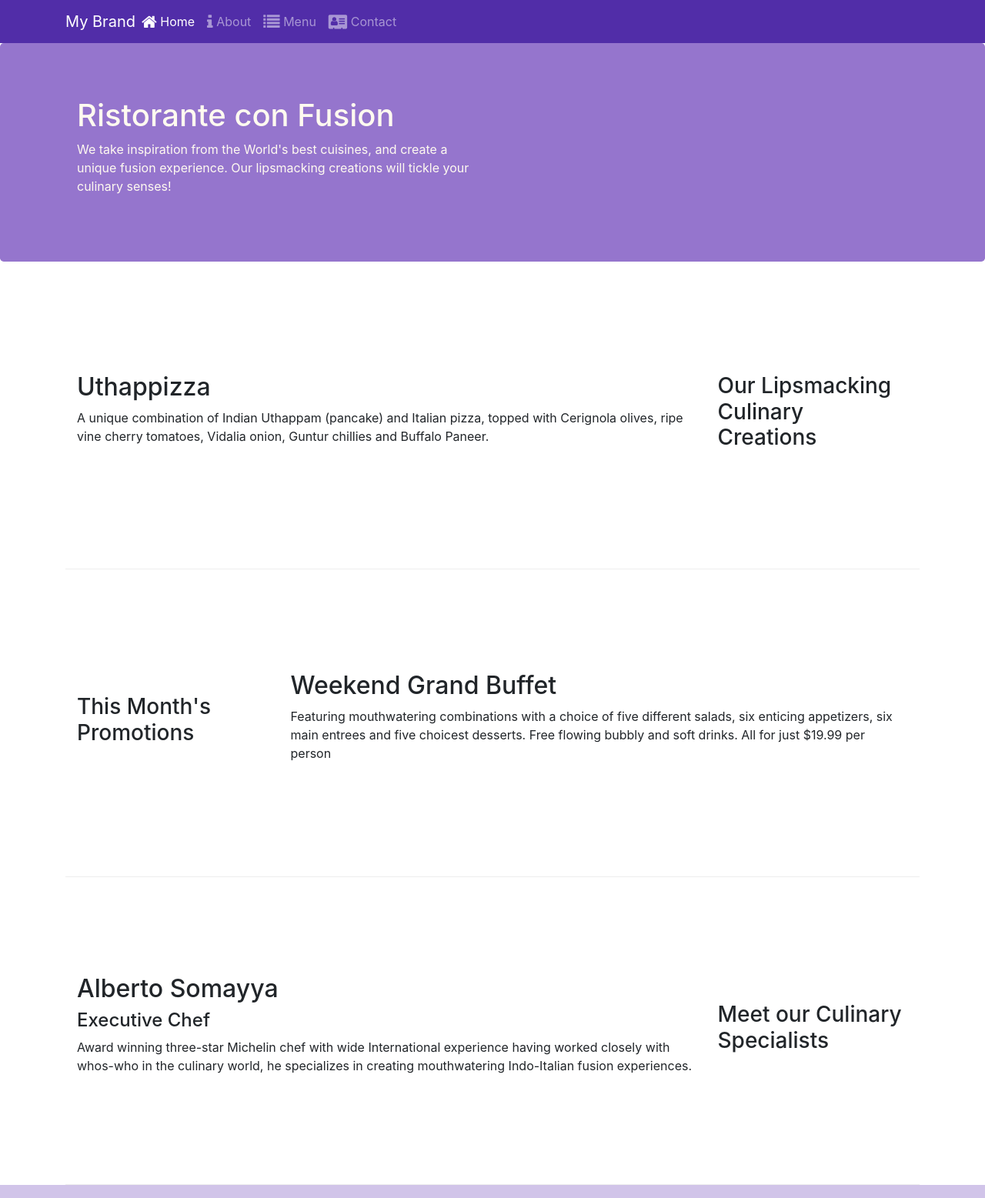
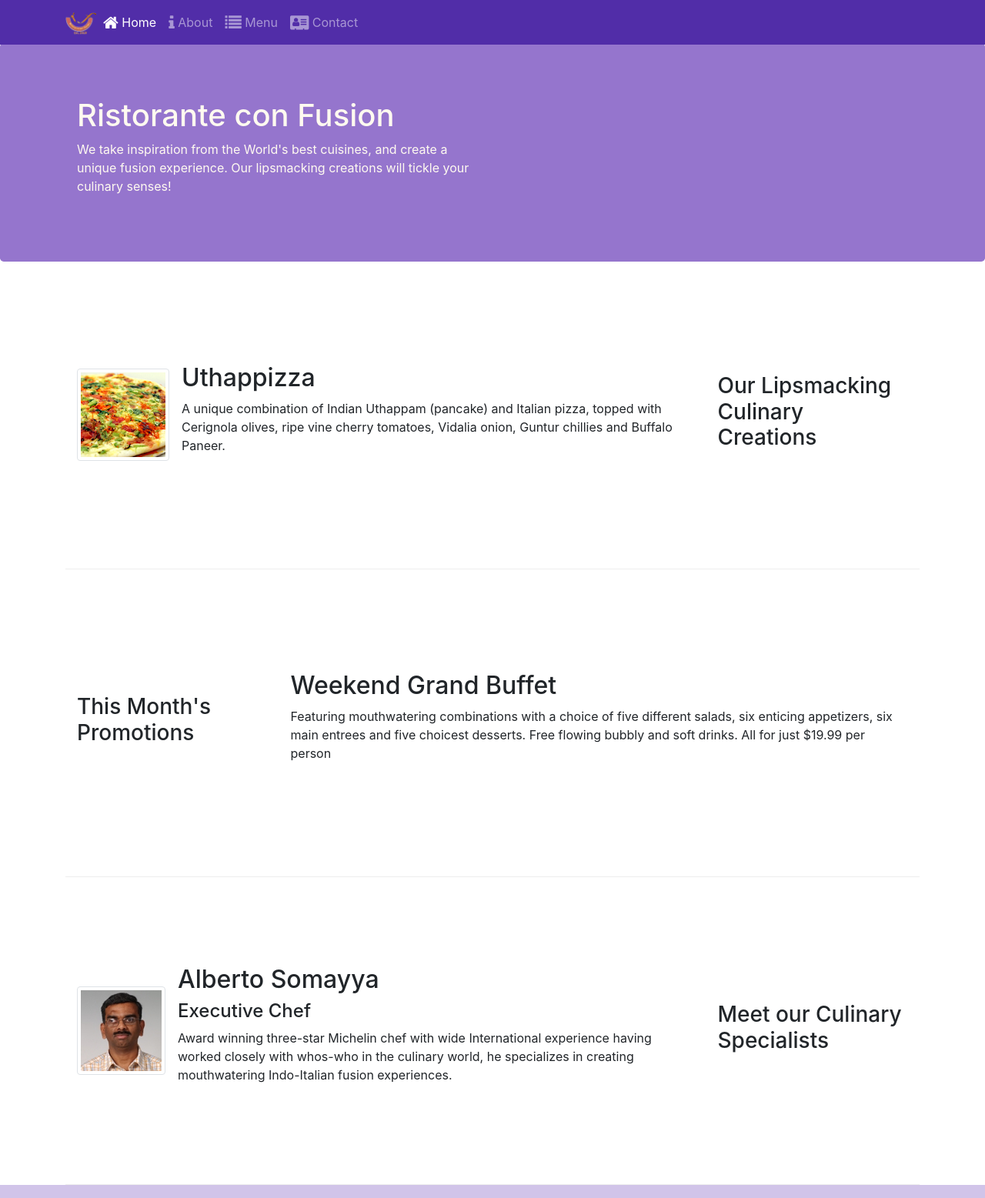
Before and after one commit to Dev-Kani/React-Specialization-Part-1-Bootstrap-4, a website: page index.html in a window 1280 px wide. Shown: the top 1557 px of the page at 77% size. Drawn offline with nearby package versions, Linux system fonts and the light colour scheme.

Commit message:
Images and media added

```diff
--- a/index.html
+++ b/index.html
@@ -22,7 +22,7 @@
             <button class="navbar-toggler" type="button" data-toggle="collapse" data-target="#Navbar">
                 <span class="navbar-toggler-icon"></span>
             </button>
-            <a class="navbar-brand mr-auto" href="#">My Brand</a>
+            <a class="navbar-brand mr-auto" href="#"><img src="img/logo.png" height="30" width="41"> </a>
             <div class="collapse navbar-collapse" id="Navbar">
                 <ul class="navbar-nav mr-auto">
                     <li class="nav-item active"><a class="nav-link" href="#"><span class="fa fa-home fa-lg"></span> Home</a></li>
@@ -53,8 +53,17 @@
                 <h3>Our Lipsmacking Culinary Creations</h3>
             </div>
             <div class="col col-sm order-sm-first col-md">
-                <h2>Uthappizza</h2>
-                <p class="d-none d-sm-block">A unique combination of Indian Uthappam (pancake) and Italian pizza, topped with Cerignola olives, ripe vine cherry tomatoes, Vidalia onion, Guntur chillies and Buffalo Paneer.</p>
+                <div class="media">
+                    <img class="d-flex mr-3 img-thumbnail align-self-center"
+                            src="img/uthappizza.png" alt="Uthappizza">
+                    <div class="media-body">
+                        <h2 class="mt-0">Uthappizza</h2>
+                        <p class="d-none d-sm-block">A unique combination of Indian Uthappam (pancake) and
+                            Italian pizza, topped with Cerignola olives, ripe vine
+                            cherry tomatoes, Vidalia onion, Guntur chillies and
+                            Buffalo Paneer.</p>
+                    </div>
+                </div>
             </div>
         </div>
 
@@ -74,9 +83,19 @@
                 <h3>Meet our Culinary Specialists</h3>
             </div>
             <div class="col col-sm order-sm-first col-md">
-                <h2>Alberto Somayya</h2>
-                <h4>Executive Chef</h4>
-                <p class="d-none d-sm-block">Award winning three-star Michelin chef with wide International experience having worked closely with whos-who in the culinary world, he specializes in creating mouthwatering Indo-Italian fusion experiences. </p>
+                <div class="media">
+                    <img class="d-flex mr-3 img-thumbnail align-self-center"
+                            src="img/alberto.png" alt="Alberto Somayya">
+                    <div class="media-body">
+                        <h2 class="mt-0">Alberto Somayya</h2>
+                        <h4>Executive Chef</h4>
+                        <p class="d-none d-sm-block">Award winning three-star Michelin chef with wide
+                            International experience having worked closely with
+                            whos-who in the culinary world, he specializes in
+                            creating mouthwatering Indo-Italian fusion experiences.
+                            </p>
+                    </div>
+                </div>
             </div>
         </div>
     </div>
```
Also changed, not shown: aboutus.html (+3 -2 lines), contactus.html (+3 -2 lines), img/alberto.png (added), img/buffet.png (added), img/logo.png (added), img/uthappizza.png (added), 1 other file.
